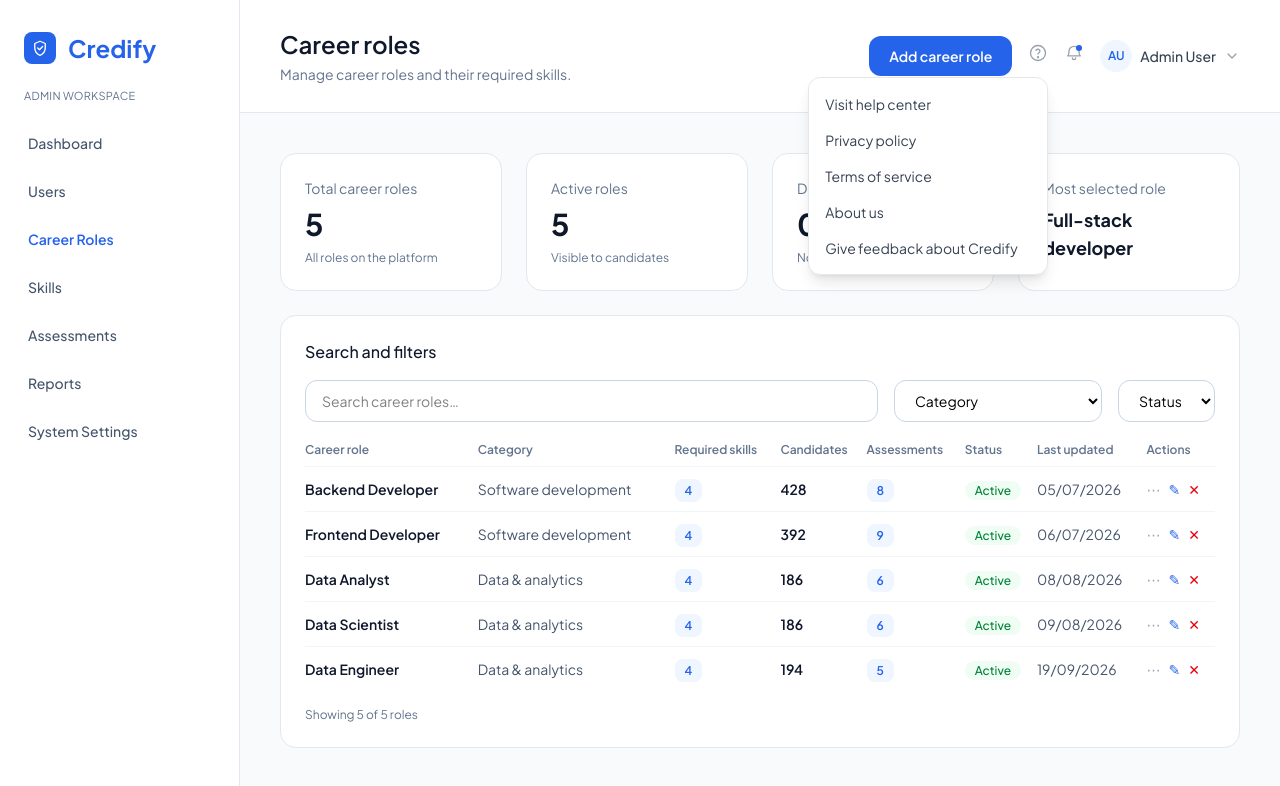
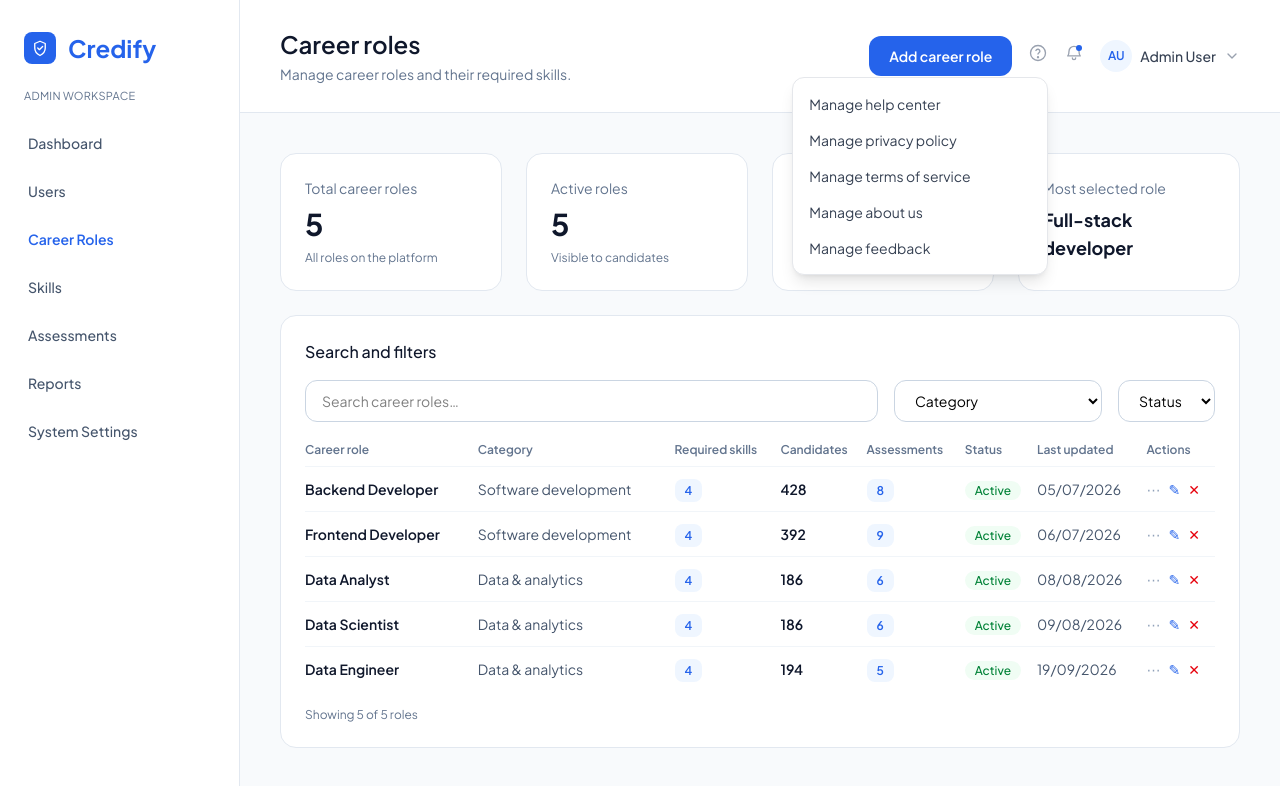
Before and after one commit to kaushalya4646/Credify-, a React (Vite) app in the folder client/: page /admin/career-roles in a window 1280 px wide. Both pictures are taken after a click on the button 1038 px from the left and 53 px from the top of the page. Shown: the top 786 px of the page. Built offline with nearby package versions, Linux system fonts and the light colour scheme.

Commit message:
Admin Career Roles page updated

```diff
--- a/client/src/pages/AdminCareerRolesPage.jsx
+++ b/client/src/pages/AdminCareerRolesPage.jsx
@@ -360,37 +360,37 @@ export default function AdminCareerRolesPage() {
                   </svg>
                 </button>
                 {openMenu === "help" && (
-                  <div className="absolute right-0 top-full z-20 mt-2 w-60 rounded-xl border border-gray-200 bg-white py-2 shadow-lg">
-                    <a
-                      href="#"
+                  <div className="absolute right-0 top-full z-20 mt-2 w-64 rounded-xl border border-gray-200 bg-white py-2 shadow-lg">
+                    <Link
+                      to="/admin/help-center"
                       className="block px-4 py-2 text-sm text-gray-700 hover:bg-gray-50"
                     >
-                      Visit help center
-                    </a>
-                    <a
-                      href="#"
+                      Manage help center
+                    </Link>
+                    <Link
+                      to="/admin/privacy-policy"
                       className="block px-4 py-2 text-sm text-gray-700 hover:bg-gray-50"
                     >
-                      Privacy policy
-                    </a>
-                    <a
-                      href="#"
+                      Manage privacy policy
+                    </Link>
+                    <Link
+                      to="/admin/terms-of-service"
                       className="block px-4 py-2 text-sm text-gray-700 hover:bg-gray-50"
                     >
-                      Terms of service
-                    </a>
-                    <a
-                      href="#"
+                      Manage terms of service
+                    </Link>
+                    <Link
+                      to="/admin/about-us"
                       className="block px-4 py-2 text-sm text-gray-700 hover:bg-gray-50"
                     >
-                      About us
-                    </a>
-                    <a
-                      href="#"
+                      Manage about us
+                    </Link>
+                    <Link
+                      to="/admin/feedback"
                       className="block px-4 py-2 text-sm text-gray-700 hover:bg-gray-50"
                     >
-                      Give feedback about Credify
-                    </a>
+                      Manage feedback
+                    </Link>
                   </div>
                 )}
               </div>
```
